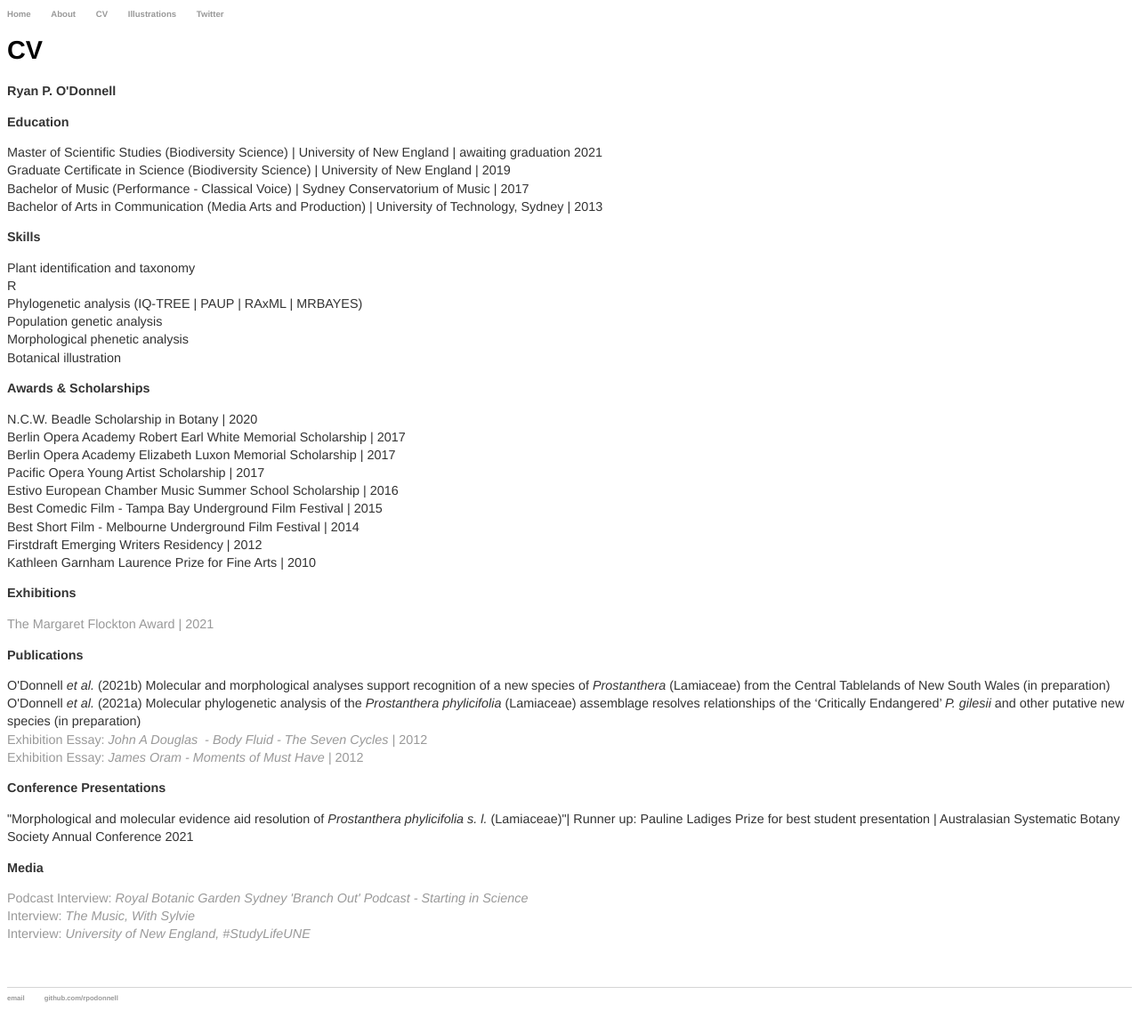
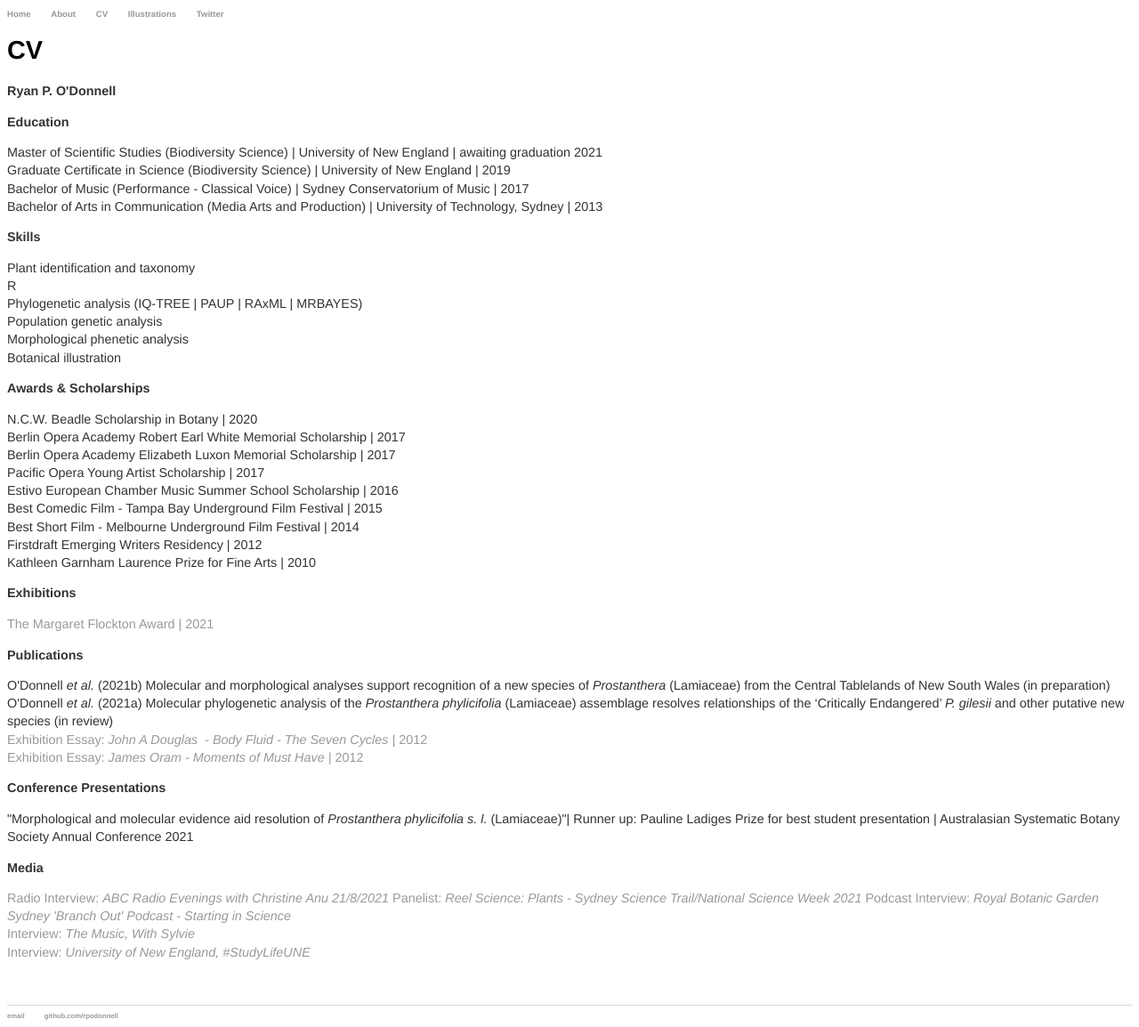
Before and after one commit to rpodonnell/rpodonnell.github.io, a Jekyll site: the page built from cv/index.html, in a window 1280 px wide. Shown: the whole page at 89% size. Built offline with Jekyll 4.4.1, drawn with Linux system fonts in a browser that asks for light colours.

Commit message:
Update index.html

```diff
--- a/cv/index.html
+++ b/cv/index.html
@@ -25,12 +25,15 @@ Botanical illustration<br/>
 </p>
 <p><strong>Publications</strong></p>
 <p>O'Donnell <i> et al. </i> (2021b) Molecular and morphological analyses support recognition of a new species of <i>Prostanthera</i> (Lamiaceae) from the Central Tablelands of New South Wales (in preparation)<br/>
-O'Donnell <i> et al. </i> (2021a) Molecular phylogenetic analysis of the <i>Prostanthera phylicifolia</i> (Lamiaceae) assemblage resolves relationships of the ‘Critically Endangered’ <i>P. gilesii</i> and other putative new species (in preparation)<br/>
+O'Donnell <i> et al. </i> (2021a) Molecular phylogenetic analysis of the <i>Prostanthera phylicifolia</i> (Lamiaceae) assemblage resolves relationships of the ‘Critically Endangered’ <i>P. gilesii</i> and other putative new species (in review)<br/>
 <a href="JAD_BODY_FLUIDfinal.pdf">Exhibition Essay: <em>John A Douglas&nbsp; - Body Fluid - The Seven Cycles |&nbsp;</em>2012</a><br /><a href="JamesOramMomentsofmusthave_RS.pdf">Exhibition Essay: <em>James Oram - Moments of Must Have | </em>2012</a><em><br /></em></p>
 <p><strong>Conference Presentations</strong></p>
 <p>"Morphological and molecular evidence aid resolution of <i>Prostanthera phylicifolia s. l.</i> (Lamiaceae)"| Runner up: Pauline Ladiges Prize for best student presentation | Australasian Systematic Botany Society Annual Conference 2021</p>
 <p><strong>Media</strong></p>
 <p>
+
+<a href="https://soundcloud.app.goo.gl/qHSz4CY8nj2adUtb7">Radio Interview: <em>ABC Radio Evenings with Christine Anu 21/8/2021</em></a>
+<a href="https://australian.museum/event/reel-science-plants/">Panelist: <em>Reel Science: Plants - Sydney Science Trail/National Science Week 2021</em></a>
 <a href="https://www.rbgsyd.nsw.gov.au/Science/Branch-Out/Starting-in-Science"> Podcast Interview: <em>Royal Botanic Garden Sydney 'Branch Out' Podcast - Starting in Science</em><br /></a>
 <a href="https://themusicwithsylvie.com/2020/08/29/the-guy-with-all-the-gifts/">Interview: <em>The Music, With Sylvie</em><br /></a>
 <a href="https://www.facebook.com/UniNewEngland/posts/10158232724220926">Interview: <em>University of New England, #StudyLifeUNE</em></a>
```
